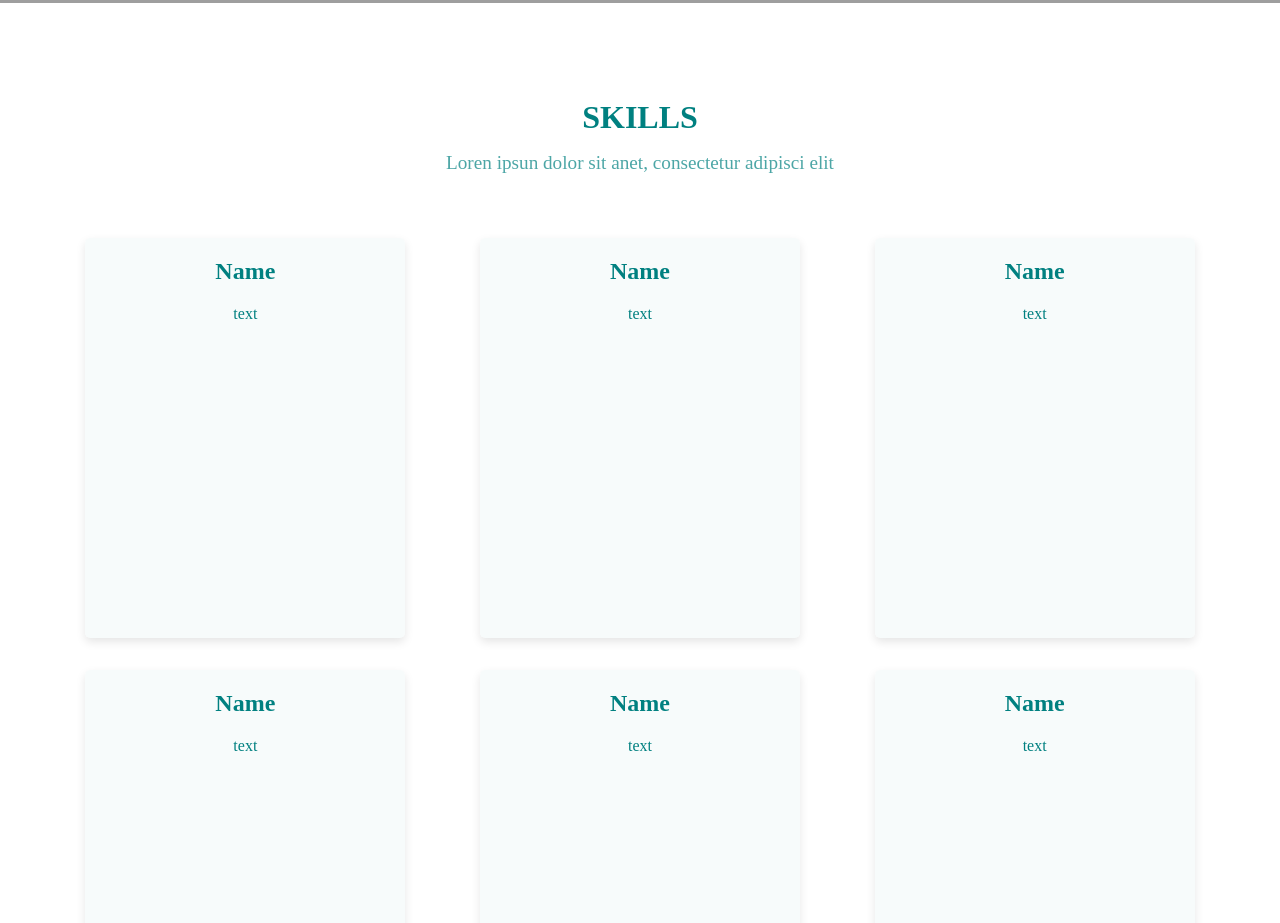
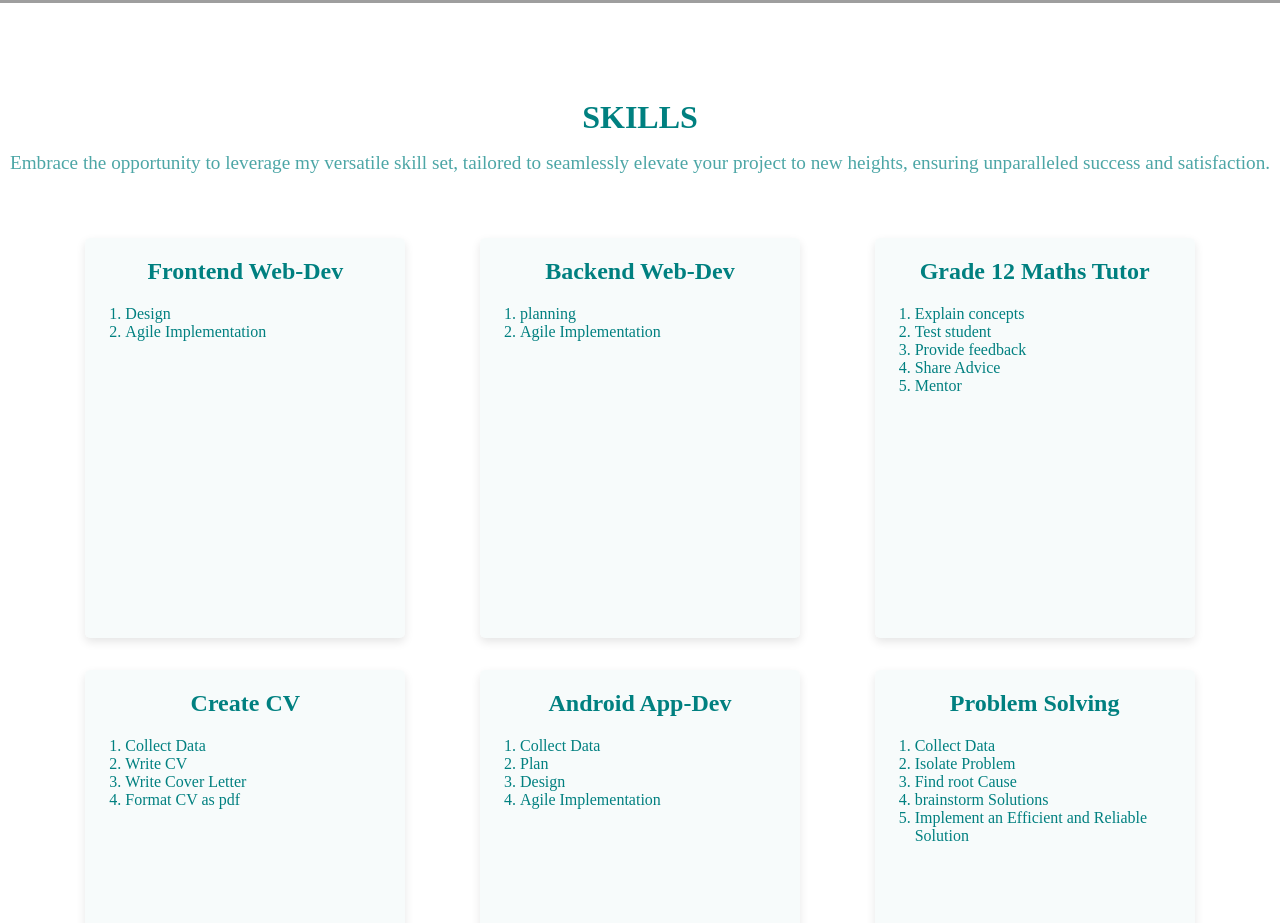
Before and after one commit to MM-Maketela/personal-portfolio-website, a website: page index.html in a window 1280 px wide. Shown: the part 797-1720 px from the top of the page. Drawn offline with nearby package versions, Linux system fonts and the light colour scheme; grey boxes are pictures that could not be loaded.

Commit message:
fixed nav

```diff
--- a/index.css
+++ b/index.css
@@ -1,15 +1,19 @@
 body {
-  color: teal;
+  color: rgba(0, 128, 128);
   position: relative;
   margin: 0px;
 }
 
-nav {
+header {
   position: fixed;
   top: 0px;
   left: 0px;
   width: 100%;
   color: white;
+  z-index: 1;
+}
+html {
+  scroll-behavior: smooth;
 }
 
 ul {
@@ -19,8 +23,15 @@ ul {
   gap: 2rem;
   list-style: none;
 }
+a:active {
+  color: blue;
+}
 a {
-  cursor: pointer;
+    color: white;
+    cursor: pointer;
+    text-decoration: none;
+    outline: none;
+    transition: color 0.3s ease; /* Optional: Smooth color transition */
 }
 #hero {
   background-image: url("./assets/images/Mafa_image_to_edit-removebg_1.png");
--- a/index.html
+++ b/index.html
@@ -9,26 +9,39 @@
     <script src="https://cdnjs.cloudflare.com/ajax/libs/typed.js/2.0.12/typed.min.js"></script>
   </head>
   <body>
-    <header>
+    <header  id="header">
       <nav>
         <ul class="linkContainer">
           <li class="linkElement">
-            <a>HOME</a>
+            <a href="#hero">HOME</a>
           </li>
           <li class="linkElement">
-            <a>SKILLS</a>
+            <a href="#skills">SKILLS</a>
           </li>
 
           <li class="linkElement">
-            <a>PORTFOLIO</a>
+            <a href="#Portfolio">PORTFOLIO</a>
           </li>
 
           <li class="linkElement">
-            <a>CONTACT</a>
+            <a href="#contact">CONTACT</a>
           </li>
         </ul>
       </nav>
     </header>
+    <script>
+       window.addEventListener("scroll",function (){
+        let header = document.getElementById("header")
+        console.log(header)
+      console.log(window.scrollY>0)
+        if(window.scrollY > 0){
+          header.style.backgroundColor = 'rgba(0, 128, 128)';
+        }
+        else {
+          header.style.backgroundColor = 'transparent';
+        }
+      })
+    </script>
 
     <main>
       <div id="hero">
@@ -64,36 +77,78 @@
         <div id="skills">
           <div class="subject">
             <h1>SKILLS</h1>
-            <p>Loren ipsun dolor sit anet, consectetur adipisci elit</p>
+            <p>Embrace the opportunity to leverage my versatile skill set, tailored to seamlessly elevate your project to new heights, ensuring unparalleled success and satisfaction.</p>
           </div>
 
           <div class="skillsGrid">
             <div class="skillCard">
-              <h2>Name</h2>
-              <p>text</p>
+              <h2>Frontend Web-Dev</h2>
+              <p >
+                <ol style="text-align: start;">
+                  <li>Design</li>
+                  <li>Agile Implementation</li>
+                </ol>
+              </p>
             </div>
 
             <div class="skillCard">
-              <h2>Name</h2>
-              <p>text</p>
+              <h2>Backend Web-Dev</h2>
+              <p>
+                <ol style="text-align: start;">
+                  <li>planning</li>
+                  <li>Agile Implementation</li>
+
+                </ol>
+              </p>
             </div>
 
             <div class="skillCard">
-              <h2>Name</h2>
-              <p>text</p>
+              <h2>Grade 12 Maths Tutor</h2>
+              <p>
+                <ol style="text-align: start;">
+                  <li>Explain concepts</li>
+                  <li>Test student</li>
+                  <li>Provide feedback</li>
+                  <li>Share Advice</li>
+                  <li>Mentor</li>
+                </ol>
+              </p>
             </div>
 
             <div class="skillCard">
-              <h2>Name</h2>
-              <p>text</p>
+              <h2>Create CV</h2>
+              <p>
+                <ol style="text-align: start;">
+                  <li>Collect Data</li>
+                  <li>Write CV</li>
+                  <li>Write Cover Letter</li>
+                  <li>Format CV as pdf</li>
+
+                </ol>
+              </p>
             </div>
             <div class="skillCard">
-              <h2>Name</h2>
-              <p>text</p>
+              <h2>Android App-Dev</h2>
+              <p>
+                <ol style="text-align: start;">
+                  <li>Collect Data</li>
+                  <li>Plan</li>
+                  <li>Design</li>
+                  <li>Agile Implementation</li>
+                </ol>
+              </p>
             </div>
             <div class="skillCard">
-              <h2>Name</h2>
-              <p>text</p>
+              <h2>Problem Solving</h2>
+              <p>
+                <ol style="text-align: start;">
+                  <li>Collect Data</li>
+                  <li>Isolate Problem</li>
+                  <li>Find root Cause</li>
+                  <li>brainstorm Solutions</li>
+                  <li>Implement an Efficient and Reliable Solution</li>
+                </ol>
+              </p>
             </div>
           </div>
         </div>
@@ -101,7 +156,7 @@
         <div id="Portfolio">
           <div class="subject">
             <h1>PORTFOLIO</h1>
-            <p>Loren ipsun dolor sit anet, consectetur adipisci elit</p>
+            <p>Explore a showcase of my finest work, exemplifying expertise, creativity, and dedication.</p>
           </div>
 
           <div class="portfolioGrid">
```
